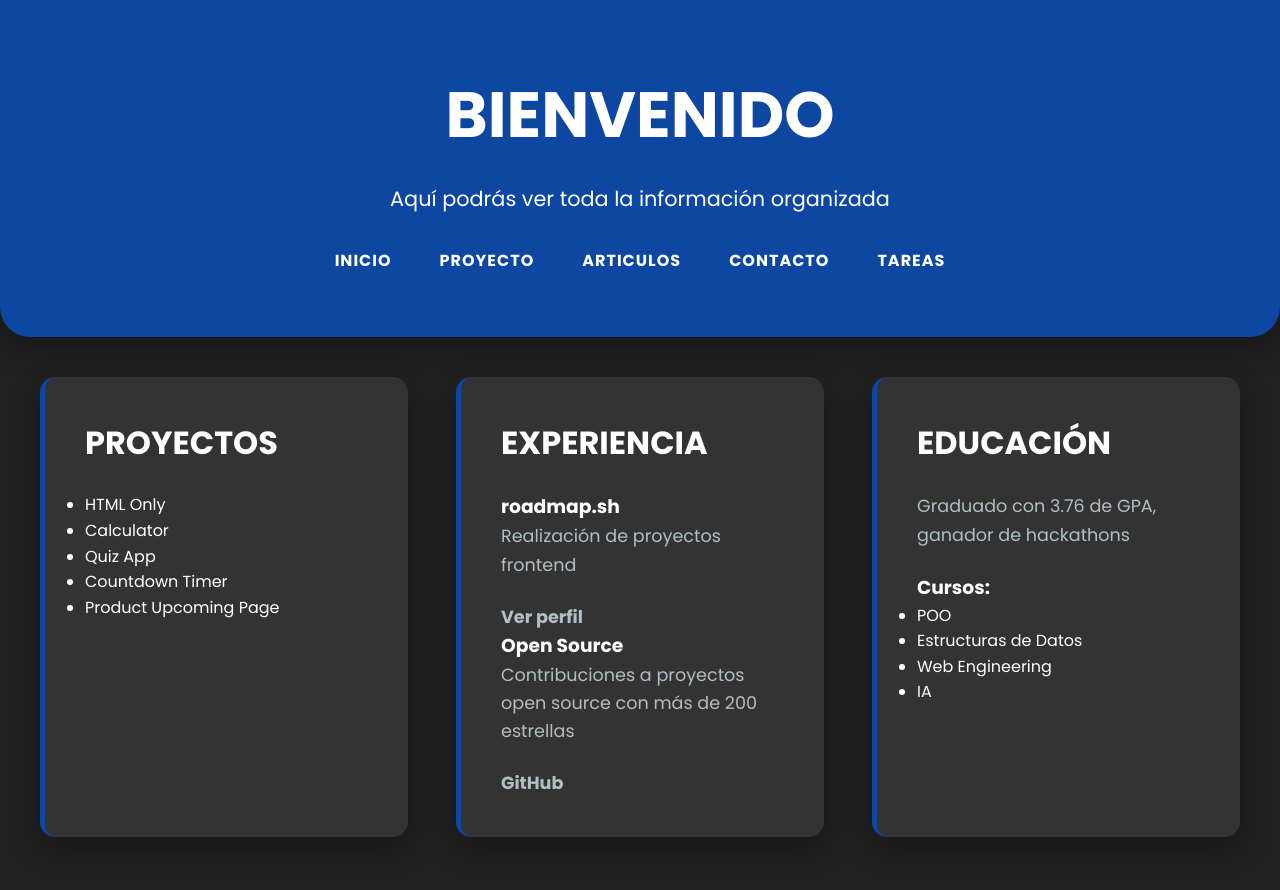
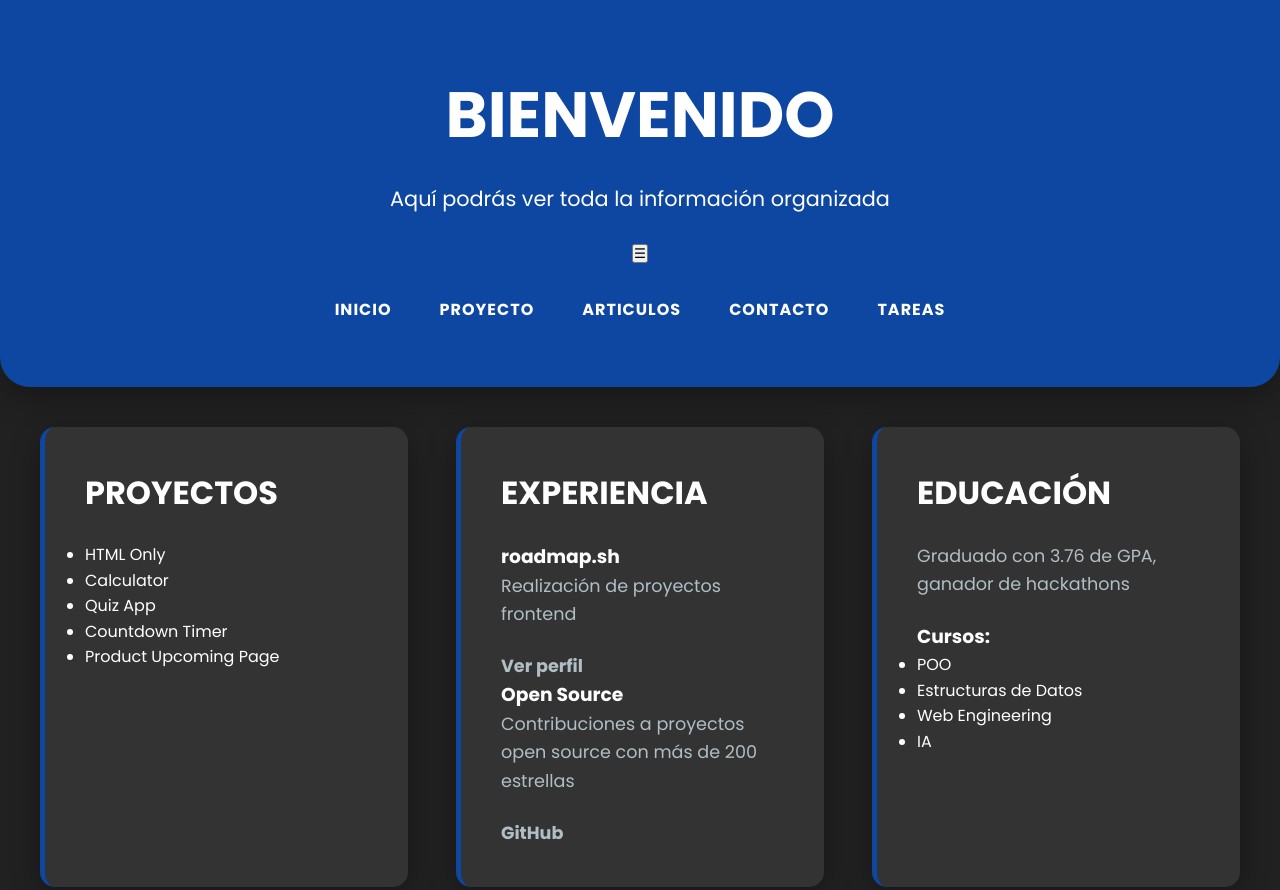
Before and after one commit to victor16172023/PROYECTO-DISCIPLINAR-1, a plain HTML site: page index.html in a window 1280 px wide. Shown: the top 890 px of the page. Drawn offline with Linux system fonts and the light colour scheme.

Commit message:
Update index.html

```diff
--- a/index.html
+++ b/index.html
@@ -1,4 +1,3 @@
-
 <!DOCTYPE html>
 <html lang="es">
 <head>
@@ -9,6 +8,8 @@
   <meta name="author" content="Tu Nombre">
   <title>Frontend Developer Portfolio</title>
   <link rel="stylesheet" href="styles.css" />
+  <script src="script.js"></script>
+
   <link href="https://fonts.googleapis.com/css2?family=Poppins:wght@400;700&display=swap" rel="stylesheet">
 </head>
 <body>
@@ -16,7 +17,10 @@
  <header class="animated-header">
   <h1 class="title">BIENVENIDO</h1>
   <p class="subtitle">Aquí podrás ver toda la información organizada</p>
-    <nav>
+
+  <button class="menu-toggle" id="menuToggle">☰</button>
+
+  <nav id="mainNav">
     <ul>
       <li><a href="#inicio">INICIO</a></li>
       <li><a href="#proyectos">PROYECTO</a></li>
@@ -26,6 +30,8 @@
     </ul>
   </nav>
 </header>
+
+
 
   <main>
 
```
Lines whose indentation alone changed are shown as unchanged.
